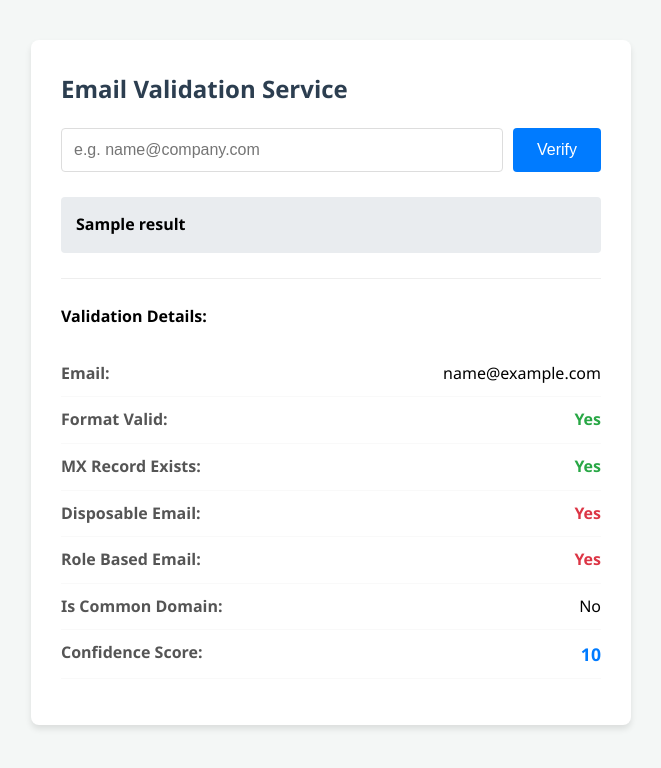
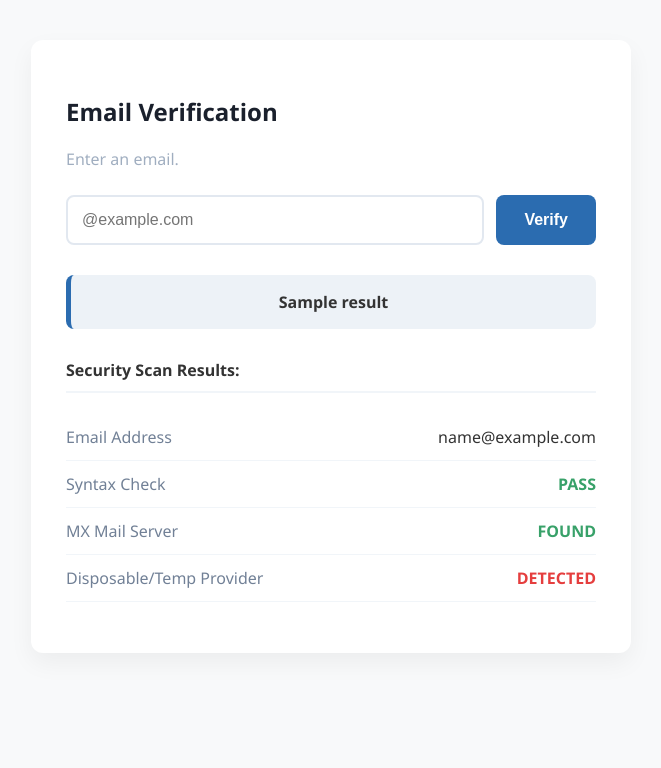
Before and after one commit to RohitMane1208/Scalable-CC, a Django app: template EmailVerificationProject/email_verifier/verification/templates/verify.html in a window 1280 px wide. Shown: the top 768 px of the page, without its empty margins (309-970 px from the left). Run offline with Django 5.2, Linux system fonts and the light colour scheme; the template is opened without the code that fills it: most values are stand-ins (such as "Sample title", 1, 10 or a date in 2020).

Commit message:
code cleanup2

```diff
--- a/EmailVerificationProject/email_verifier/verification/templates/verify.html
+++ b/EmailVerificationProject/email_verifier/verification/templates/verify.html
@@ -5,73 +5,67 @@
     <meta name="viewport" content="width=device-width, initial-scale=1.0">
     <title>Email Verification</title>
     <style>
-        body { font-family: 'Segoe UI', sans-serif; margin: 40px auto; max-width: 600px; background-color: #f4f7f6; line-height: 1.6; }
-        .container { background: white; padding: 30px; border-radius: 8px; box-shadow: 0 4px 6px rgba(0,0,0,0.1); }
-        h2 { color: #2c3e50; margin-top: 0; }
-        form { margin-bottom: 25px; display: flex; gap: 10px; }
-        input[type="email"] { flex: 1; padding: 12px; border: 1px solid #ddd; border-radius: 4px; font-size: 16px; }
-        button { padding: 12px 24px; font-size: 16px; background-color: #007bff; color: white; border: none; border-radius: 4px; cursor: pointer; transition: background 0.3s; }
-        button:hover { background-color: #0056b3; }
-        .result { padding: 15px; border-radius: 4px; margin-bottom: 20px; font-weight: bold; background-color: #e9ecef; }
-        hr { border: 0; border-top: 1px solid #eee; margin: 25px 0; }
-        .details-list { list-style: none; padding: 0; }
-        .details-list li { display: flex; justify-content: space-between; padding: 10px 0; border-bottom: 1px solid #f9f9f9; }
-        .label { font-weight: 600; color: #555; }
-        .status-yes { color: #28a745; font-weight: bold; } /* Green */
-        .status-no { color: #dc3545; font-weight: bold; }  /* Red */
-        .score-val { color: #007bff; font-weight: bold; font-size: 1.1em; }
+        body { font-family: 'Segoe UI', Tahoma, Geneva, Verdana, sans-serif; margin: 40px auto; max-width: 600px; background-color: #f8f9fa; color: #333; }
+        .container { background: white; padding: 35px; border-radius: 12px; box-shadow: 0 10px 25px rgba(0,0,0,0.05); }
+        h2 { color: #1a202c; margin-bottom: 20px; font-weight: 700; }
+        form { display: flex; gap: 12px; margin-bottom: 30px; }
+        input[type="email"] { flex: 1; padding: 14px; border: 2px solid #e2e8f0; border-radius: 8px; font-size: 16px; transition: border-color 0.2s; }
+        input[type="email"]:focus { border-color: #4299e1; outline: none; }
+        button { padding: 14px 28px; font-size: 16px; background-color: #2b6cb0; color: white; border: none; border-radius: 8px; cursor: pointer; font-weight: 600; transition: transform 0.1s, background 0.2s; }
+        button:hover { background-color: #2c5282; }
+        button:active { transform: scale(0.98); }
+        .result-box { padding: 16px; border-radius: 8px; margin-bottom: 24px; text-align: center; font-weight: 600; background-color: #edf2f7; border-left: 5px solid #2b6cb0; }
+        .details-list { list-style: none; padding: 0; margin-top: 20px; }
+        .details-list li { display: flex; justify-content: space-between; padding: 12px 0; border-bottom: 1px solid #f1f5f9; }
+        .label { color: #718096; }
+        .status-yes { color: #38a169; font-weight: bold; }
+        .status-no { color: #e53e3e; font-weight: bold; }
     </style>
 </head>
 <body>
 
 <div class="container">
-    <h2>Email Validation Service</h2>
+    <h2>Email Verification</h2>
+    <p style="color: #a0aec0; margin-bottom: 25px;">Enter an email.</p>
+
     <form method="POST">
         {% csrf_token %}
-        <input type="email" name="email" placeholder="e.g. name@company.com" required>
+        <input type="email" name="email" placeholder="@example.com" required>
         <button type="submit">Verify</button>
     </form>
 
-    {% if result %}<div class="result">{{ result }}</div>{% endif %}
+    {% if result %}
+        <div class="result-box">{{ result }}</div>
+    {% endif %}
 
     {% if details %}
-        <hr>
-        <h4>Validation Details:</h4>
+        <h4 style="margin-top: 30px; border-bottom: 2px solid #f1f5f9; padding-bottom: 10px;">Security Scan Results:</h4>
         <ul class="details-list">
-            <li><span class="label">Email:</span> <span>{{ details.email }}</span></li>
+            <li><span class="label">Email Address</span> <span>{{ details.email }}</span></li>
 
             <li>
-                <span class="label">Format Valid:</span>
+                <span class="label">Syntax Check</span>
                 <span class="{% if details.format_valid %}status-yes{% else %}status-no{% endif %}">
-                    {{ details.format_valid|yesno:"Yes,No" }}
+                    {{ details.format_valid|yesno:"PASS,FAIL" }}
                 </span>
             </li>
 
             <li>
-                <span class="label">MX Record Exists:</span>
+                <span class="label">MX Mail Server</span>
                 <span class="{% if details.mx_record_exists %}status-yes{% else %}status-no{% endif %}">
-                    {{ details.mx_record_exists|yesno:"Yes,No" }}
+                    {{ details.mx_record_exists|yesno:"FOUND,MISSING" }}
                 </span>
             </li>
 
             <li>
-                <span class="label">Disposable Email:</span>
-                <span class="{% if details.disposable_email %}status-no{% else %}status-yes{% endif %}">
-                    {{ details.disposable_email|yesno:"Yes,No" }}
+                <span class="label">Disposable/Temp Provider</span>
+                <span class="{% if details.disposable %}status-no{% else %}status-yes{% endif %}">
+                    {{ details.disposable|yesno:"DETECTED,CLEAN" }}
                 </span>
             </li>
-
-            <li>
-                <span class="label">Role Based Email:</span>
-                <span class="{% if details.role_based_email %}status-no{% else %}status-yes{% endif %}">
-                    {{ details.role_based_email|yesno:"Yes,No" }}
-                </span>
-            </li>
-
-            <li><span class="label">Is Common Domain:</span> <span>{{ details.is_common_domain|yesno:"Yes,No" }}</span></li>
-            <li><span class="label">Confidence Score:</span> <span class="score-val">{{ details.confidence_score }}</span></li>
         </ul>
     {% endif %}
 </div>
+
 </body>
 </html>
```
Also changed, not shown: EmailVerificationProject/email_verifier/verification/templates/verification_result.html (+14 -7 lines).
